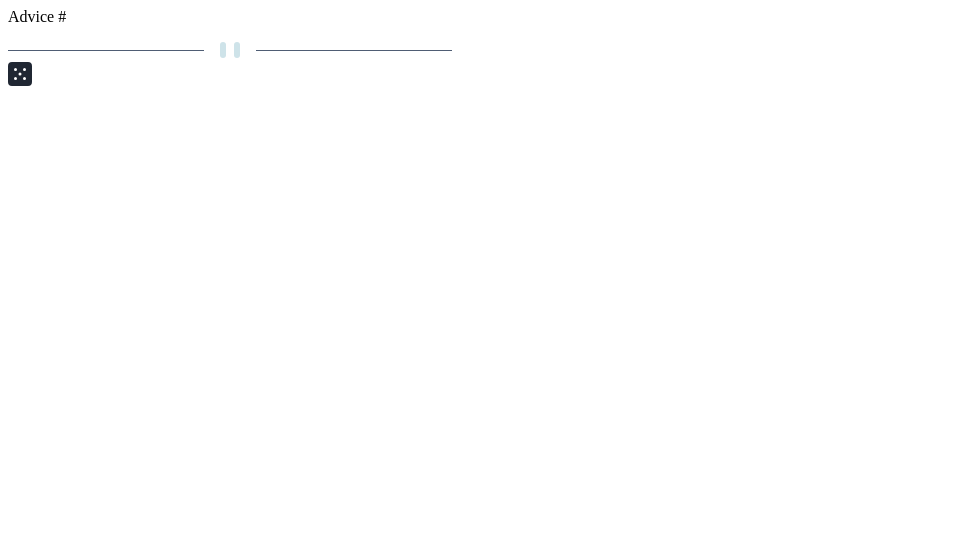
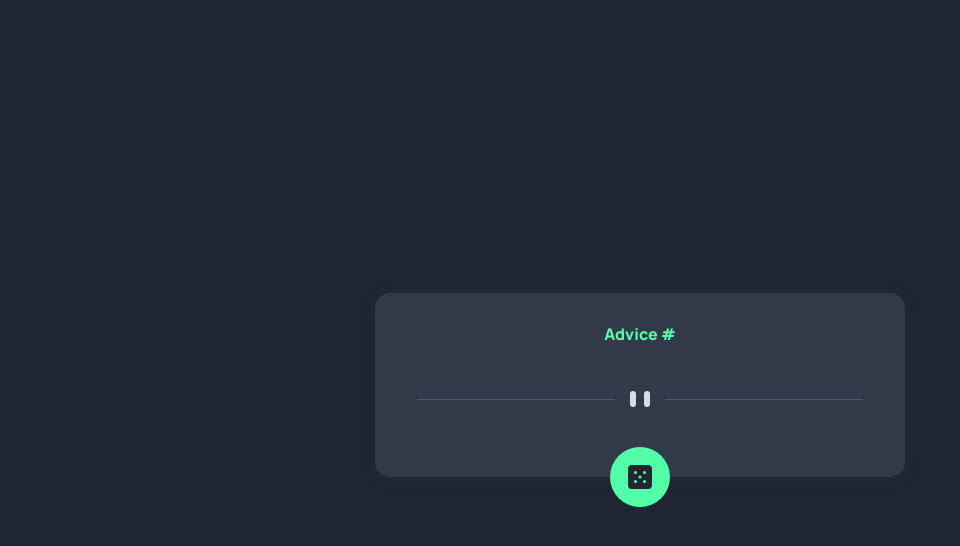
Before and after one commit to Emmanuel-Afrifa/advice-generator, a plain HTML site: page index.html in a window 1280 px wide. Shown: the whole page, without its empty margins (0-960 px from the left). Drawn offline with Linux system fonts and the light colour scheme; a web font is replaced by a local one.

Commit message:
I styled the page according to the design provided and also made some changes to the markup

```diff
--- a/index.css
+++ b/index.css
@@ -0,0 +1,95 @@
+@import url('https://fonts.googleapis.com/css2?family=Bai+Jamjuree:wght@400;600&family=Barlow+Semi+Condensed:wght@500;600&family=Inter:wght@400;500;700;800&family=Manrope:wght@800&family=Outfit:wght@400;500;600;700;800&display=swap');
+
+*::after, *::before {
+    box-sizing: border-box;
+}
+
+:root {
+    --light-cyan: hsl(193, 38%, 86%);
+    --neon-green: hsl(150, 100%, 66%);
+    --grayish-blue: hsl(217, 19%, 38%);
+    --dark-grayish-blue: hsl(217, 19%, 24%);
+    --dark-blue: hsl(218, 23%, 16%);
+}
+
+body {
+    margin: 0px;
+    padding: 0px;
+    display: flex;
+    justify-content: center;
+    align-items: center;
+    height: 100vh;
+    background-color: var(--dark-blue);
+    font-family: Manrope;
+    box-sizing: border-box;
+}
+
+#main {
+    box-sizing: border-box;
+    width: 100%;
+    display: flex;
+    justify-content: center;
+    align-items: center;
+    flex-direction: column;
+}
+
+#advice-container {
+    width: 530px;
+    border-radius: 15px;
+    background-color: var(--dark-grayish-blue);
+    display: flex;
+    flex-direction: column;
+    box-shadow: 1px 1px 15px hsla(219, 19%, 24%, 0.239);
+    align-items: center;
+    padding: 30px 40px;
+    box-sizing: border-box;
+}
+
+#advice-header {
+    color: var(--neon-green);
+}
+
+#advice-body {
+    color: var(--light-cyan);
+    margin-bottom: 30px;
+    text-align: center;
+}
+
+#pattern-container {
+    width: 444px;
+    height: 16px;
+    background: url(./images/pattern-divider-desktop.svg);
+    margin-bottom: 40px;
+}
+
+#dice-container {
+    margin: auto;
+    margin-top: -30px;
+    display: flex;
+    justify-content: center;
+    align-items: center;
+    width: 60px;
+    height: 60px;
+    border-radius: 50%;
+    background-color: var(--neon-green);
+}
+
+#dice-container:hover {
+    box-shadow: 5px 5px 25px hsla(150, 100%, 66%, 0.805);
+}
+
+
+@media screen and (max-width: 540px) {
+    #advice-container {
+        width: max(320px, 80%);
+        padding: 30px 30px;
+        box-sizing: border-box;
+    }
+
+    #pattern-container {
+        width: 295px;
+        height: 16px;
+        background: url(./images/pattern-divider-mobile.svg);
+        margin-bottom: 40px;
+    }
+}
--- a/index.html
+++ b/index.html
@@ -16,10 +16,10 @@
         <div id="advice-container">
             <div id="advice-header">Advice # <span id="advice-number"></span></div>
             <p id="advice-body"></p>
-            <img src="./images/pattern-divider-desktop.svg" alt="">
+            <div id="pattern-container"></div>
         </div>
         <div id="dice-container">
-            <img src="./images/icon-dice.svg" alt="dice icon">
+            <img id="dice-icon" src="./images/icon-dice.svg" alt="dice icon">
         </div>
     </div>
 </body>
```
